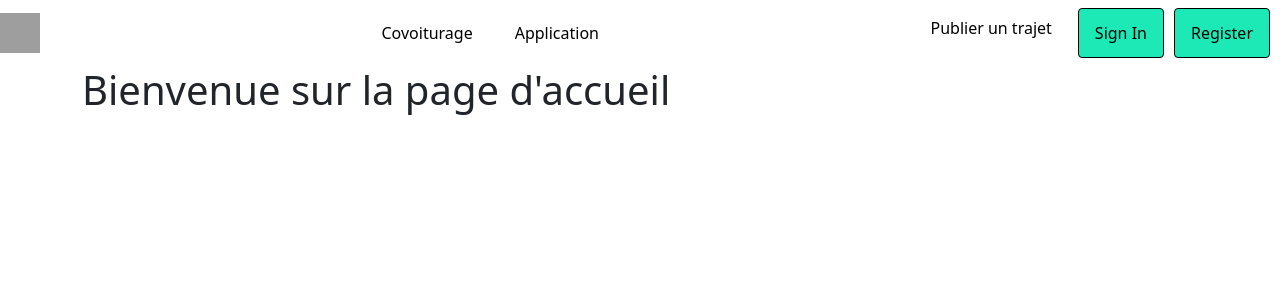
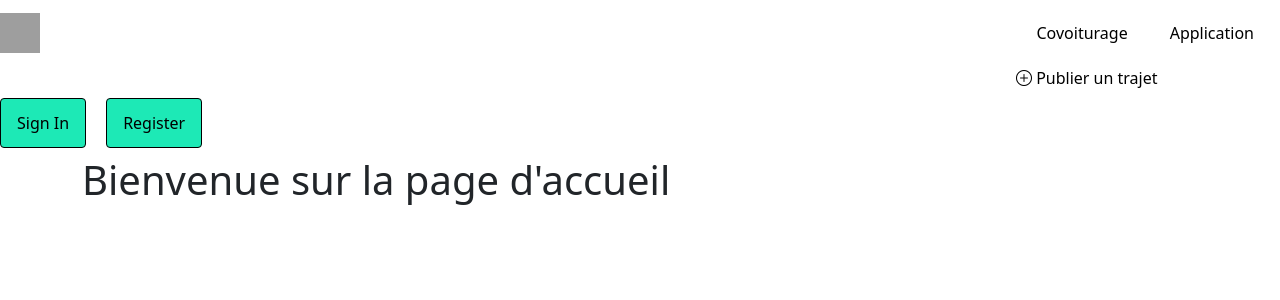
Before and after one commit to DjeelK/Projet_Pimp_My_Ride, a React (Create React App) app: page / in a window 1280 px wide. Shown: the top 300 px of the page. Built offline with nearby package versions, Linux system fonts and the light colour scheme; grey boxes are pictures that could not be loaded.

Commit message:
Alignement bouton ok, logo positionnement en cours

```diff
--- a/src/components/NavigationBar.jsx
+++ b/src/components/NavigationBar.jsx
@@ -1,3 +1,4 @@
+
 import React from 'react';
 import { Link } from 'react-router-dom';
 import '../css/NavigationBar.css';
@@ -24,10 +25,14 @@ const NavigationBar = () => {
           <Link to="/application" className="nav-link">Application</Link>
         </li>
       </ul>
+      <div className="nav-separator">
+        <ul className="nav">
+          <Link to="/publier-trajet" className="nav-link publier-link">
+            <i className="bi bi-plus-circle bi-lg"></i> Publier un trajet
+          </Link>
+        </ul>
+      </div>
       <ul className="nav">
-        <li className="nav-item">
-          <Link to="/publier-trajet" className="nav-link">Publier un trajet</Link>
-        </li>
         <li className="nav-item">
           <button className="nav-button">Sign In</button>
         </li>
--- a/src/css/NavigationBar.css
+++ b/src/css/NavigationBar.css
@@ -18,13 +18,13 @@
     padding: 0;
 }
 
-  .nav-item {
-    margin-right: 10px;
-  }
-
 .nav-link {
     text-decoration: none;
     color: black;
+    margin-right: 10px;
+}
+.publier-link {
+    margin-left: 1000px;
 }
 
 
@@ -45,14 +45,15 @@
     text-decoration: none;
     transition: all 0.14s ease-out;
     white-space: nowrap;
+    margin-right: 20px;
+}
 
-    &:hover {
+.nav-button:hover {
     box-shadow: 4px 4px 0 #000;
     transform: translate(-4px, -4px);
     background-color: #1de9b6;
 }
 
-    &:focus-visible {
+.nav-button:focus-visible {
     outline-offset: 1px;
 }
-  }
```
Lines whose indentation alone changed are shown as unchanged.
